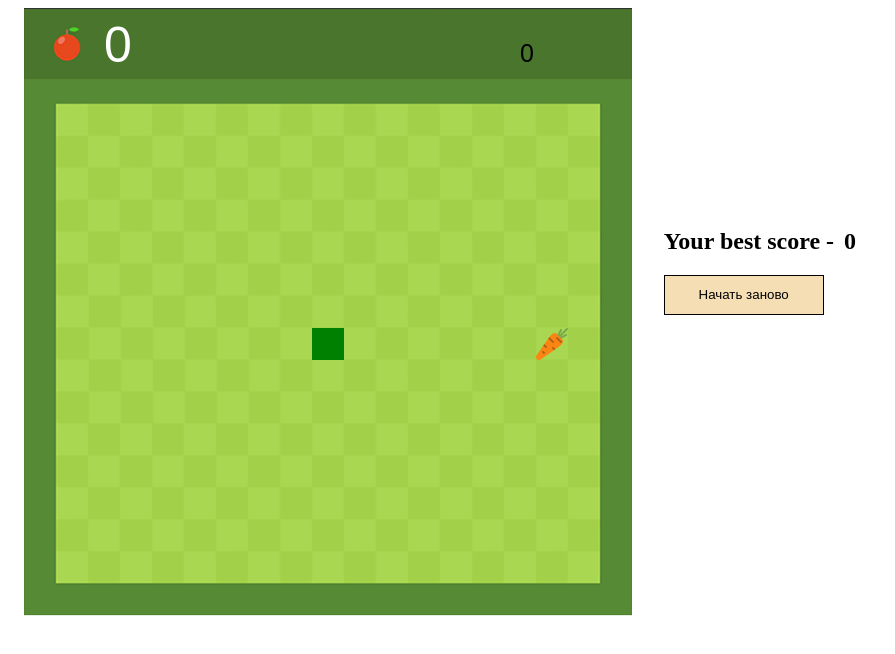
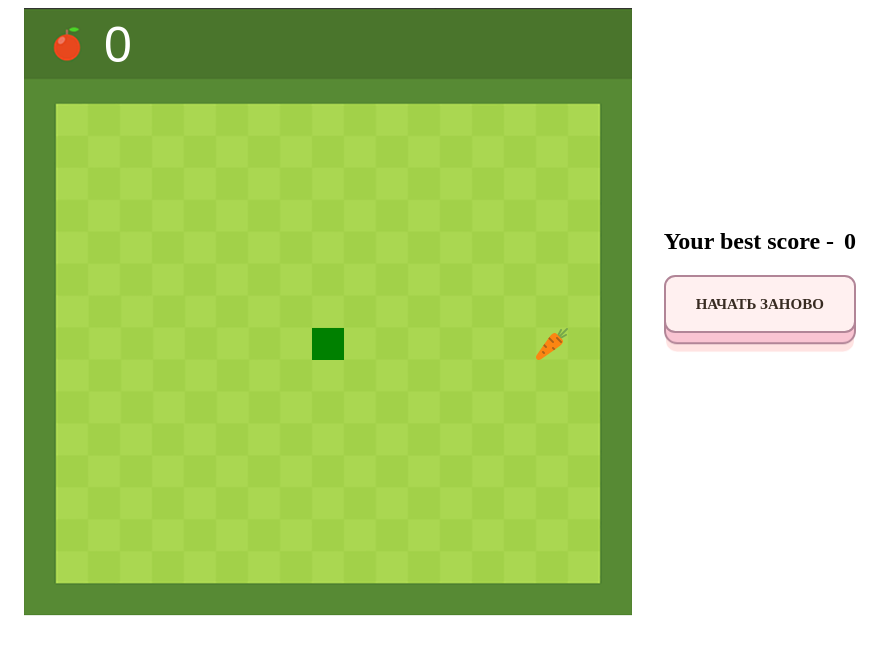
Before and after one commit to NikolayLV/Snake-Game, a plain HTML site: page index.html in a window 1280 px wide. Shown: the whole page, without its empty margins (0-895 px from the left). Drawn offline with Linux system fonts and the light colour scheme.

Commit message:
Small updates

```diff
--- a/game.js
+++ b/game.js
@@ -8,6 +8,9 @@ const foodImg = new Image();
 foodImg.src = "img/food.png";
 
 let box = 32;
+
+let bestScoreP = document.querySelector(".bestScore")
+let bestScore = 0;
 
 let score = 0;
 
@@ -55,13 +58,15 @@ function drawGame() {
         ctx.fillRect(snake[i].x, snake[i].y, box, box);
     }
 
+    if (bestScore <= score) {
+        bestScore = score;
+    }
+
+    bestScoreP.innerHTML = bestScore;
+
     ctx.fillStyle = "white";
     ctx.font = "50px Arial";
     ctx.fillText(score, box * 2.5, box * 1.7);
-
-    ctx.fillStyle = "black";
-    ctx.font = "25px Arial";
-    ctx.fillText(score, box * 15.5, box * 1.7);
 
     let snakeX = snake[0].x;
     let snakeY = snake[0].y;
@@ -98,17 +103,10 @@ function drawGame() {
 
 }
 
-let bestScoreP = document.querySelector(".bestScore")
-let bestScore = 1;
+
 
 function restartGame() {
 
-
-    if (bestScore <= score) {
-        bestScore = score;
-    }
-
-    bestScoreP.innerHTML = bestScore;
     clearInterval(game);
     snake = [];
     snake[0] = {
@@ -122,7 +120,7 @@ function restartGame() {
     game = setInterval(drawGame, 100);
 }
 
-let button = document.querySelector(".button")
+let button = document.querySelector(".learn-more")
 button.addEventListener('click', restartGame);
 
 
--- a/index.html
+++ b/index.html
@@ -18,7 +18,7 @@
             <h2>Your best score -</h2>
             <h1 class="bestScore">0</h1>
         </div>
-        <button class="button"> Начать заново </button>
+        <button class="learn-more"> Начать заново </button>
     </div>
 </section>
 
--- a/style.css
+++ b/style.css
@@ -16,12 +16,74 @@ canvas {
     padding-top: 200px;
 }
 
-.button {
-    width: 160px;
-    height: 40px;
-    border: 1px solid black;
-    background-color: wheat;
-    color: black;
+button {
+    position: relative;
+    display: inline-block;
+    cursor: pointer;
+    outline: none;
+    border: 0;
+    vertical-align: middle;
+    text-decoration: none;
+    font-family: inherit;
+    font-size: 15px;
+}
+
+button.learn-more {
+    font-weight: 600;
+    color: #382b22;
+    text-transform: uppercase;
+    padding: 1.25em 2em;
+    background: #fff0f0;
+    border: 2px solid #b18597;
+    border-radius: 0.75em;
+    -webkit-transform-style: preserve-3d;
+    transform-style: preserve-3d;
+    -webkit-transition: background 150ms cubic-bezier(0, 0, 0.58, 1), -webkit-transform 150ms cubic-bezier(0, 0, 0.58, 1);
+    transition: transform 150ms cubic-bezier(0, 0, 0.58, 1), background 150ms cubic-bezier(0, 0, 0.58, 1), -webkit-transform 150ms cubic-bezier(0, 0, 0.58, 1);
+}
+
+button.learn-more::before {
+    position: absolute;
+    content: '';
+    width: 100%;
+    height: 100%;
+    top: 0;
+    left: 0;
+    right: 0;
+    bottom: 0;
+    background: #f9c4d2;
+    border-radius: inherit;
+    -webkit-box-shadow: 0 0 0 2px #b18597, 0 0.625em 0 0 #ffe3e2;
+    box-shadow: 0 0 0 2px #b18597, 0 0.625em 0 0 #ffe3e2;
+    -webkit-transform: translate3d(0, 0.75em, -1em);
+    transform: translate3d(0, 0.75em, -1em);
+    transition: transform 150ms cubic-bezier(0, 0, 0.58, 1), box-shadow 150ms cubic-bezier(0, 0, 0.58, 1), -webkit-transform 150ms cubic-bezier(0, 0, 0.58, 1), -webkit-box-shadow 150ms cubic-bezier(0, 0, 0.58, 1);
+}
+
+button.learn-more:hover {
+    background: #ffe9e9;
+    -webkit-transform: translate(0, 0.25em);
+    transform: translate(0, 0.25em);
+}
+
+button.learn-more:hover::before {
+    -webkit-box-shadow: 0 0 0 2px #b18597, 0 0.5em 0 0 #ffe3e2;
+    box-shadow: 0 0 0 2px #b18597, 0 0.5em 0 0 #ffe3e2;
+    -webkit-transform: translate3d(0, 0.5em, -1em);
+    transform: translate3d(0, 0.5em, -1em);
+}
+
+button.learn-more:active {
+    background: #ffe9e9;
+    -webkit-transform: translate(0em, 0.75em);
+    transform: translate(0em, 0.75em);
+}
+
+button.learn-more:active::before {
+    -webkit-box-shadow: 0 0 0 2px #b18597, 0 0 #ffe3e2;
+    box-shadow: 0 0 0 2px #b18597, 0 0 #ffe3e2;
+    -webkit-transform: translate3d(0, 0, -1em);
+    transform: translate3d(0, 0, -1em);
 }
 
 .div__score {
```
